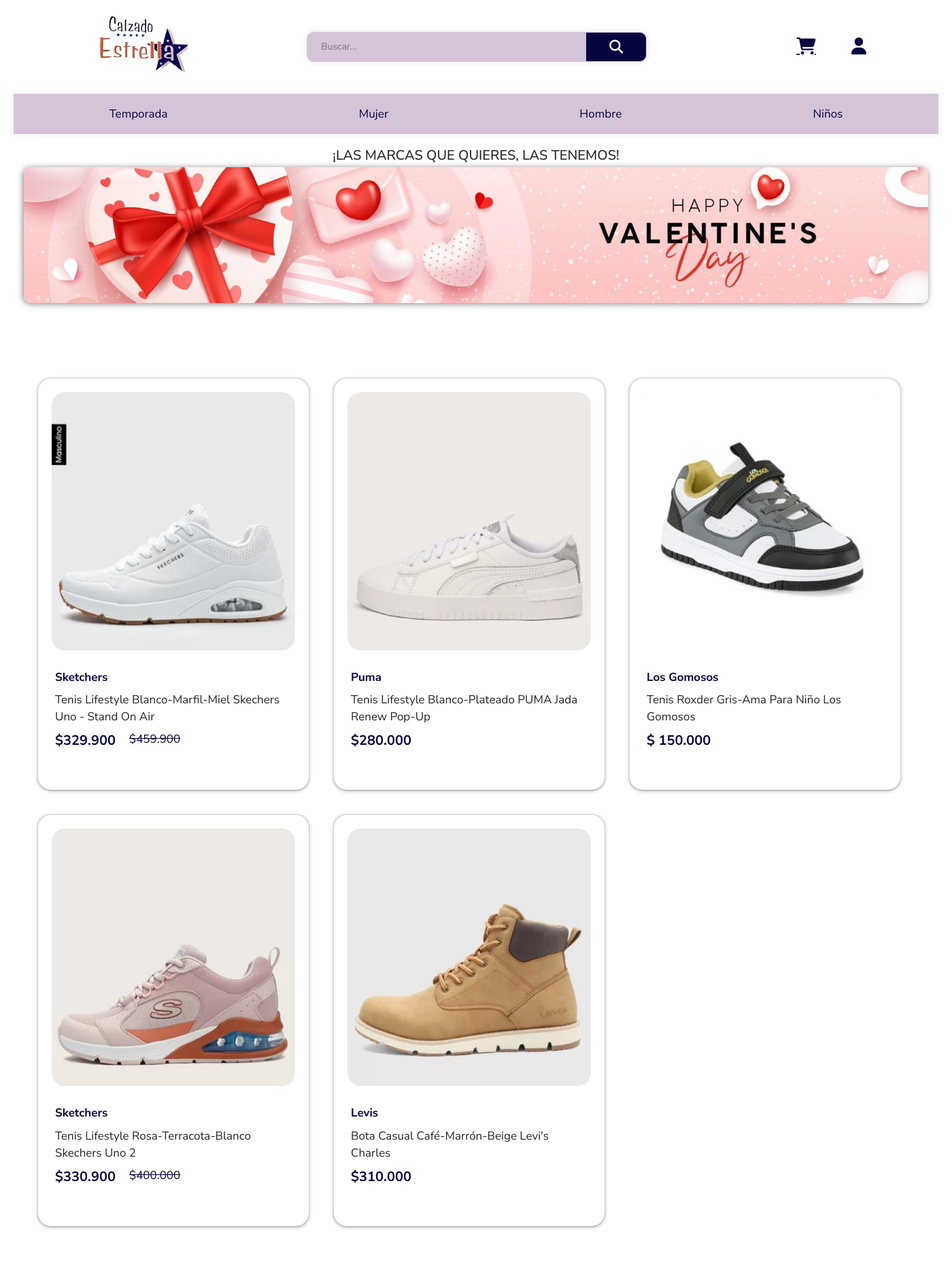
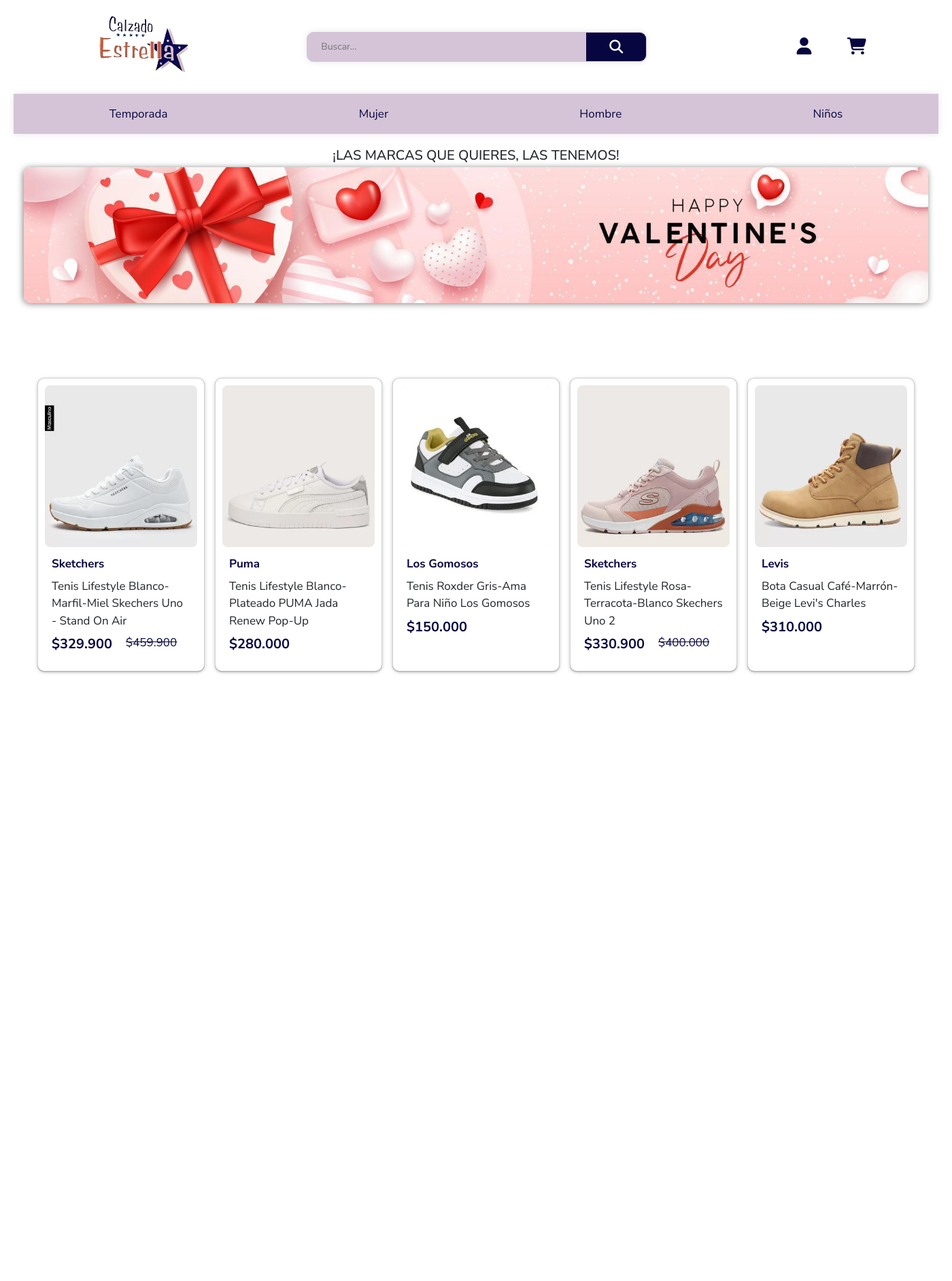
Before and after one commit to angeosgit92/Project_CalzadoEstrella, a Flask app: page / in a window 1400 px wide; the page is wider, and only the part inside the window is pictured. Shown: that part at 68% size. After the commit the page ends 991 px from the top of that part, so only its background shows below. Run offline with Flask 3, Linux system fonts and the light colour scheme; some libraries are stand-ins or nearby versions.

Commit message:
Change the order of the user btn and the shopping cart

```diff
--- a/static/css/style.css
+++ b/static/css/style.css
@@ -153,16 +153,14 @@ section{
 }
 
 
-.header .header-1 .icons div,
-.header .header-1 .icons a{
+.header .header-1 .icons div{
     font-size: 2.5rem;
     margin-left: 5rem;
     color:#080640;
     cursor: pointer;
 }
 
-.header .header-1 .icons div:hover,
-.header .header-1 .icons a:hover{
+.header .header-1 .icons div:hover{
     color:#0F0C53;
     box-shadow: 0 0 10px rgba(0, 0, 0, 0.1); /* Agregar sombra */
 
@@ -426,7 +424,8 @@ h2 {
 
 
 .card {
-    border-radius: 20px;
+    height: 90%;
+    border-radius: 10px;
     box-shadow: rgba(0, 0, 0, 0.25) 0px 0.0625em 0.0625em, rgba(0, 0, 0, 0.25) 0px 0.125em 0.5em, rgba(255, 255, 255, 0.1) 0px 0px 0px 1px inset;
     width: 100%; /* Ajustar el ancho al 100% */
     max-width: 400px; /* Establecer un ancho máximo */
@@ -436,16 +435,17 @@ h2 {
 }
 
 .card-img-top {
-    border-radius: 40px;;
-    padding: 20px;
+    border-radius: 18px;;
+    padding: 10px;
     max-height: 1000px;
     object-fit: cover;
+    width: 100%;
 }
 
 .card-body {
-    padding: 25px;
+    padding: 20px;
     margin-top: -15px;
-    height: calc(100% - 200px);
+    height: calc(100% - 400px);
     overflow: hidden;
 }
 
--- a/templates/base.html
+++ b/templates/base.html
@@ -37,8 +37,8 @@
 
         <div class="icons">
             <div id="search-btn" class="fa-solid fa-magnifying-glass"></div>
-            <a href="./carro.html" class="fas fa-shopping-cart"></a>
             <div id="login-btn" class="fa-solid fa-user"></div>
+            <div id="cart-btn" class="fa-sharp fa-solid fa-cart-shopping"></div>
         </div>
 
     </div>
@@ -87,7 +87,7 @@
     <!--Section Products-->
     <main class="products container">
         <div class="container py-5">
-            <div class="row row-cols-1 row-cols-md-3 g-4 py-5">
+            <div class="row row-cols-1 row-cols-md-5 g-4 py-5 align-items-stretch">
                 <div class="col">
                     <div class="card">
                         <img src="{{ url_for('static', filename='img/producto1.jpg') }}"class="card-img-top" alt="">
@@ -119,7 +119,7 @@
                             <h3 class="card-tittle">Los Gomosos</h3>
                             <p class="card-text">Tenis Roxder Gris-Ama Para Niño Los Gomosos</p>
                             <div class="d-flex justifiy-content-around mb-5">
-                                <h4>$ 150.000</h4>
+                                <h4>$150.000</h4>
                             </div>
                         </div>
                     </div>
@@ -180,6 +180,9 @@
     </div>
 
 
+    	<!-- script bootstrap -->
+        <script src="https://stackpath.bootstrapcdn.com/bootstrap/5.1.3/js/bootstrap.bundle.min.js"></script>
+
 		<!-- custom js file link -->
 		<script src="{{ url_for('static', filename='js/script.js') }}"></script>
 	</body>
```
